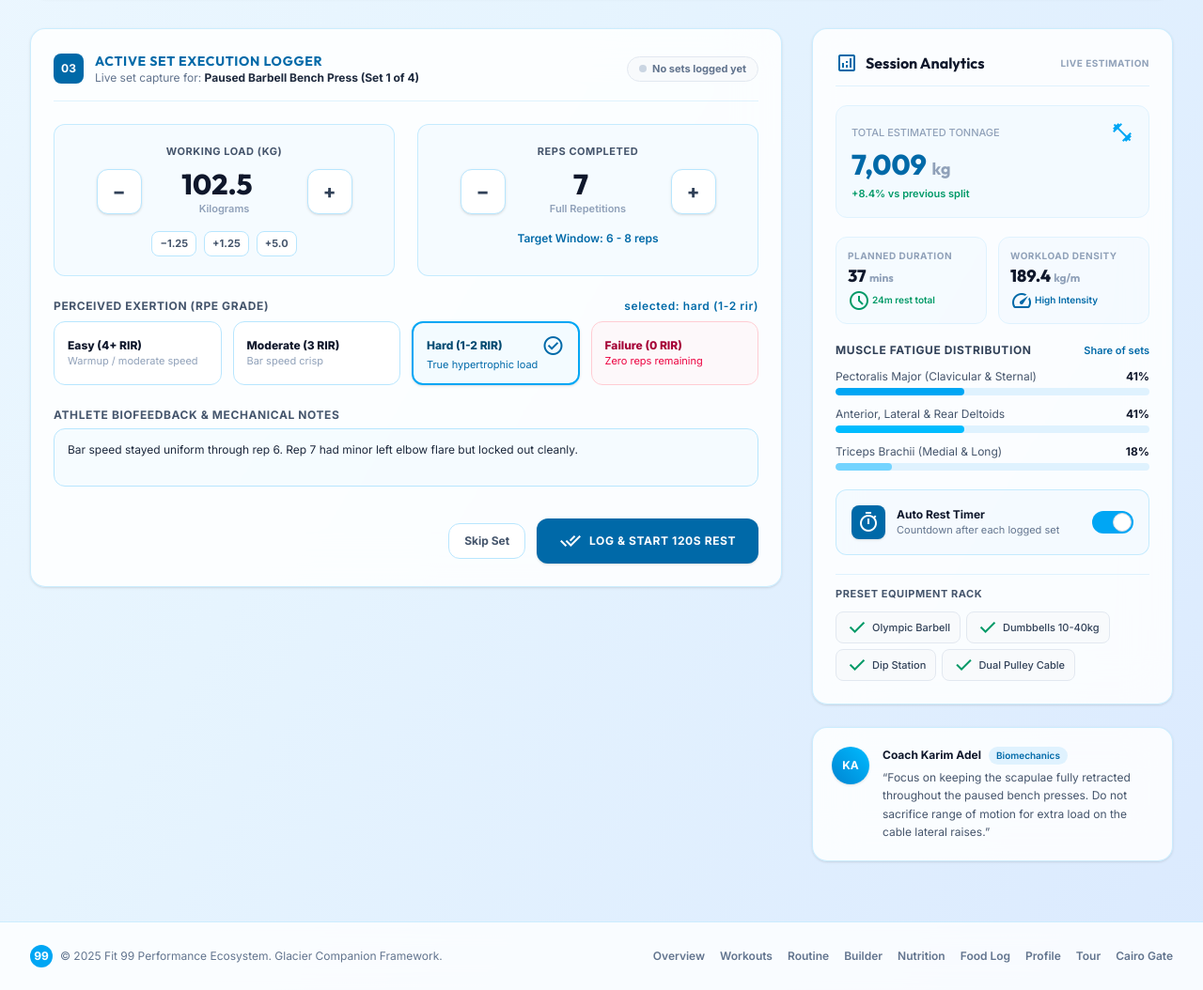
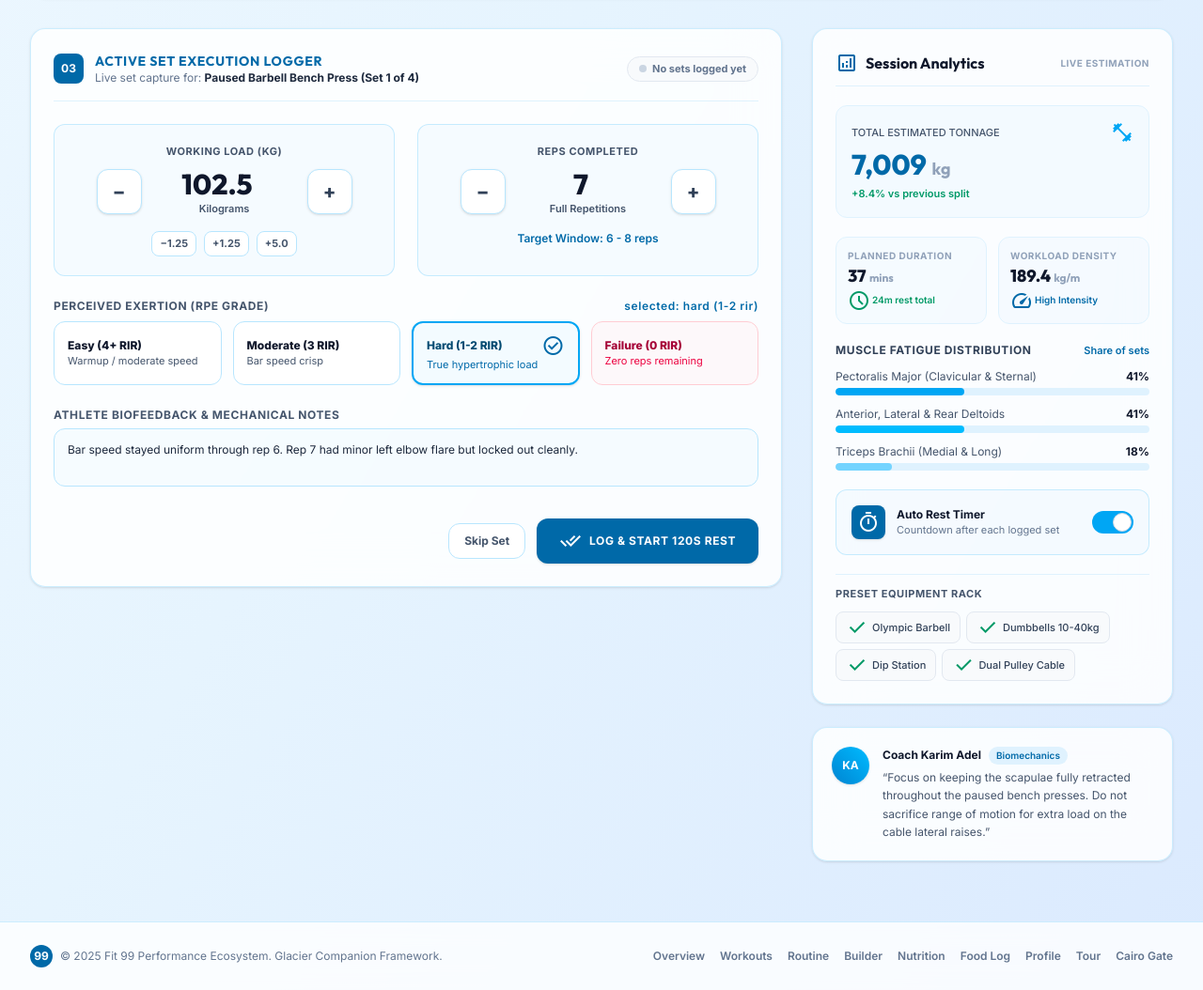
Before and after one commit to mido151/Fitness-and-workout-planner, a website: page frontend/routine-builder.html in a window 1280 px wide. Shown: the part 1100-2154 px from the top of the page at 94% size. Drawn offline with nearby package versions, Linux system fonts and the light colour scheme.

Commit message:
Fix contrast and link name on routine-builder page, hide table spinner arrows

```diff
--- a/frontend/routine-builder.html
+++ b/frontend/routine-builder.html
@@ -39,7 +39,7 @@
         </nav>
       </div>
       <div class="flex items-center gap-3">
-        <a class="px-3.5 py-1.5 rounded-full bg-sky-50 border border-sky-200 text-sky-700 font-semibold text-xs hover:bg-sky-100 transition-colors flex items-center gap-1.5" href="login.html">
+        <a class="px-3.5 py-1.5 rounded-full bg-sky-50 border border-sky-200 text-sky-700 font-semibold text-xs hover:bg-sky-100 transition-colors flex items-center gap-1.5" href="login.html" aria-label="Cairo Gate">
           <span aria-hidden="true" class="material-symbols-outlined text-[16px]">contactless</span>
           <span class="hidden sm:inline">Cairo Gate</span>
         </a>
@@ -386,7 +386,7 @@
                   <button type="button" data-step="weight-input:-2.5" class="stepper w-11 h-11 sm:w-12 sm:h-12 shrink-0 rounded-xl bg-white border border-sky-200 hover:bg-sky-100 text-slate-700 flex items-center justify-center active:scale-95 transition shadow-sm font-extrabold text-xl" aria-label="Decrease load">−</button>
                   <div class="w-28 sm:w-36 text-center">
                     <input id="weight-input" aria-label="Load in kilograms" type="number" step="0.5" min="0" value="102.5" class="w-full text-center font-['Outfit'] text-2xl sm:text-3xl font-extrabold text-slate-900 bg-transparent border-0 focus:outline-none focus:ring-0 p-0">
-                    <span class="text-[11px] font-semibold text-slate-400 block">Kilograms</span>
+                    <span class="text-[11px] font-semibold text-slate-600 block">Kilograms</span>
                   </div>
                   <button type="button" data-step="weight-input:2.5" class="stepper w-11 h-11 sm:w-12 sm:h-12 shrink-0 rounded-xl bg-white border border-sky-200 hover:bg-sky-100 text-slate-700 flex items-center justify-center active:scale-95 transition shadow-sm font-extrabold text-xl" aria-label="Increase load">+</button>
                 </div>
@@ -403,7 +403,7 @@
                   <button type="button" data-step="reps-input:-1" class="stepper w-11 h-11 sm:w-12 sm:h-12 shrink-0 rounded-xl bg-white border border-sky-200 hover:bg-sky-100 text-slate-700 flex items-center justify-center active:scale-95 transition shadow-sm font-extrabold text-xl" aria-label="Decrease reps">−</button>
                   <div class="w-28 sm:w-36 text-center">
                     <input id="reps-input" aria-label="Repetitions completed" type="number" min="0" value="7" class="w-full text-center font-['Outfit'] text-2xl sm:text-3xl font-extrabold text-slate-900 bg-transparent border-0 focus:outline-none focus:ring-0 p-0">
-                    <span class="text-[11px] font-semibold text-slate-400 block">Full Repetitions</span>
+                    <span class="text-[11px] font-semibold text-slate-600 block">Full Repetitions</span>
                   </div>
                   <button type="button" data-step="reps-input:1" class="stepper w-11 h-11 sm:w-12 sm:h-12 shrink-0 rounded-xl bg-white border border-sky-200 hover:bg-sky-100 text-slate-700 flex items-center justify-center active:scale-95 transition shadow-sm font-extrabold text-xl" aria-label="Increase reps">+</button>
                 </div>
@@ -418,9 +418,9 @@
               </div>
               <div id="rpe-grid" class="grid grid-cols-2 sm:grid-cols-4 gap-3"><button type="button" data-g="0" aria-pressed="false" class="py-3 px-3.5 rounded-xl text-left transition border border-sky-200 bg-white hover:bg-sky-50">
           <div class="text-xs font-extrabold text-slate-900 flex items-center justify-between gap-1">Easy (4+ RIR)</div>
-          <div class="text-[11px] text-slate-400">Warmup / moderate speed</div></button><button type="button" data-g="1" aria-pressed="false" class="py-3 px-3.5 rounded-xl text-left transition border border-sky-200 bg-white hover:bg-sky-50">
+          <div class="text-[11px] text-slate-600">Warmup / moderate speed</div></button><button type="button" data-g="1" aria-pressed="false" class="py-3 px-3.5 rounded-xl text-left transition border border-sky-200 bg-white hover:bg-sky-50">
           <div class="text-xs font-extrabold text-slate-900 flex items-center justify-between gap-1">Moderate (3 RIR)</div>
-          <div class="text-[11px] text-slate-400">Bar speed crisp</div></button><button type="button" data-g="2" aria-pressed="true" class="py-3 px-3.5 rounded-xl text-left transition border-2 border-sky-500 bg-sky-50/80 shadow-sm">
+          <div class="text-[11px] text-slate-600">Bar speed crisp</div></button><button type="button" data-g="2" aria-pressed="true" class="py-3 px-3.5 rounded-xl text-left transition border-2 border-sky-500 bg-sky-50/80 shadow-sm">
           <div class="text-xs font-extrabold text-sky-900 flex items-center justify-between gap-1">Hard (1-2 RIR)<span aria-hidden="true" class="material-symbols-outlined text-sky-700 text-base">check_circle</span></div>
           <div class="text-[11px] text-sky-700">True hypertrophic load</div></button><button type="button" data-g="3" aria-pressed="false" class="py-3 px-3.5 rounded-xl text-left transition border border-rose-200 bg-rose-50/40 hover:bg-rose-50">
           <div class="text-xs font-extrabold text-rose-800 flex items-center justify-between gap-1">Failure (0 RIR)</div>
@@ -454,7 +454,7 @@
             </div>
 
             <div class="p-4 bg-sky-50/70 rounded-xl border border-sky-100 space-y-1">
-              <div class="flex items-center justify-between text-[11px] text-slate-400 uppercase font-medium">
+              <div class="flex items-center justify-between text-[11px] text-slate-600 uppercase font-medium">
                 <span>Total Estimated Tonnage</span>
                 <span aria-hidden="true" class="material-symbols-outlined text-lg text-sky-500">fitness_center</span>
               </div>
@@ -533,7 +533,7 @@
   <footer class="w-full bg-white/80 backdrop-blur-md border-t border-sky-200/70 py-6">
     <div class="w-full max-w-7xl mx-auto px-4 sm:px-6 lg:px-8 flex flex-col sm:flex-row items-center justify-between gap-4">
       <div class="flex items-center gap-2">
-        <div class="w-6 h-6 rounded-full bg-sky-500 flex items-center justify-center"><span class="text-xs text-white font-bold leading-none">99</span></div>
+        <div class="w-6 h-6 rounded-full bg-sky-700 flex items-center justify-center"><span class="text-xs text-white font-bold leading-none">99</span></div>
         <span class="text-xs text-slate-500">© 2025 Fit 99 Performance Ecosystem. Glacier Companion Framework.</span>
       </div>
       <div class="flex flex-wrap items-center justify-center gap-x-4 gap-y-2 text-xs font-semibold text-slate-500">
--- a/frontend/src/input.css
+++ b/frontend/src/input.css
@@ -110,3 +110,8 @@
 @utility cursor-bar {
   cursor: var(--cursor-bar);
 }
+
+/* routine-builder: hide the number-input spinners inside the exercise matrix */
+#matrix-body input[type=number] { -moz-appearance: textfield; appearance: textfield; }
+#matrix-body input[type=number]::-webkit-inner-spin-button,
+#matrix-body input[type=number]::-webkit-outer-spin-button { -webkit-appearance: none; margin: 0; }
```
